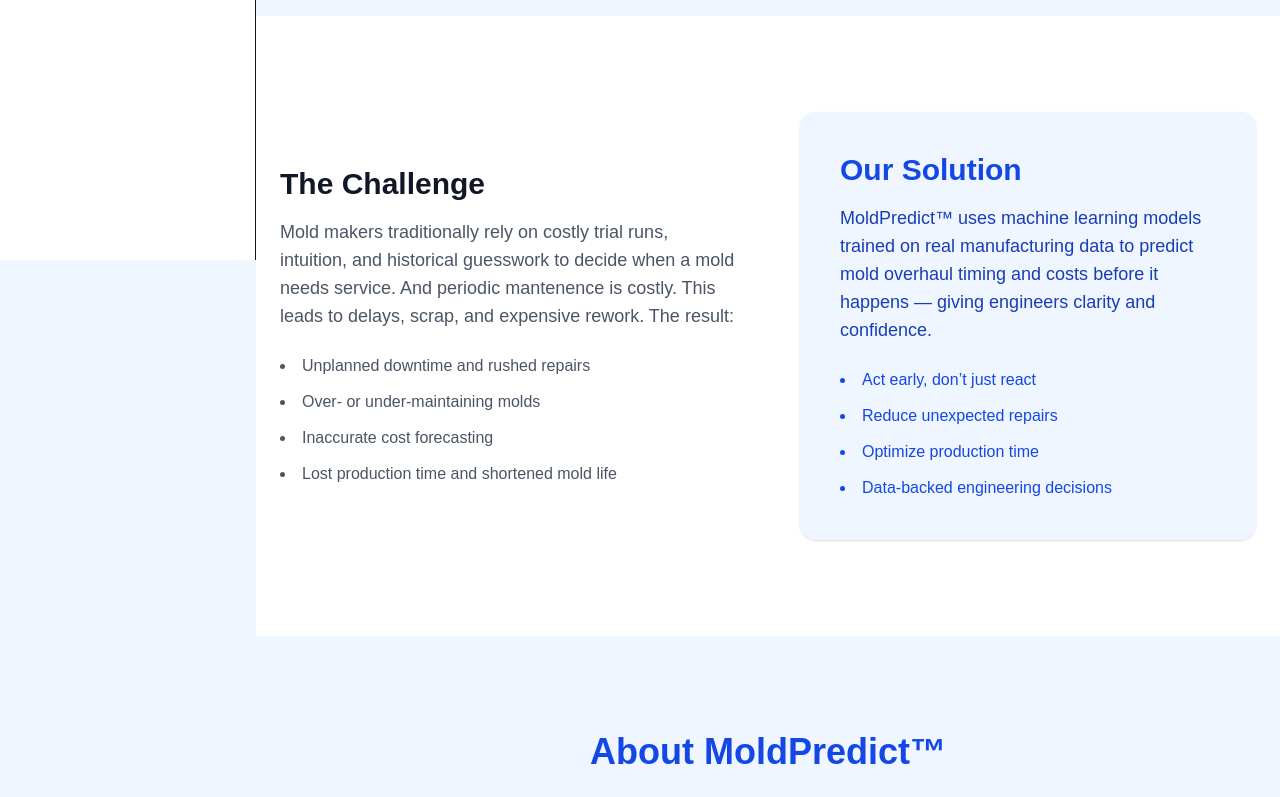
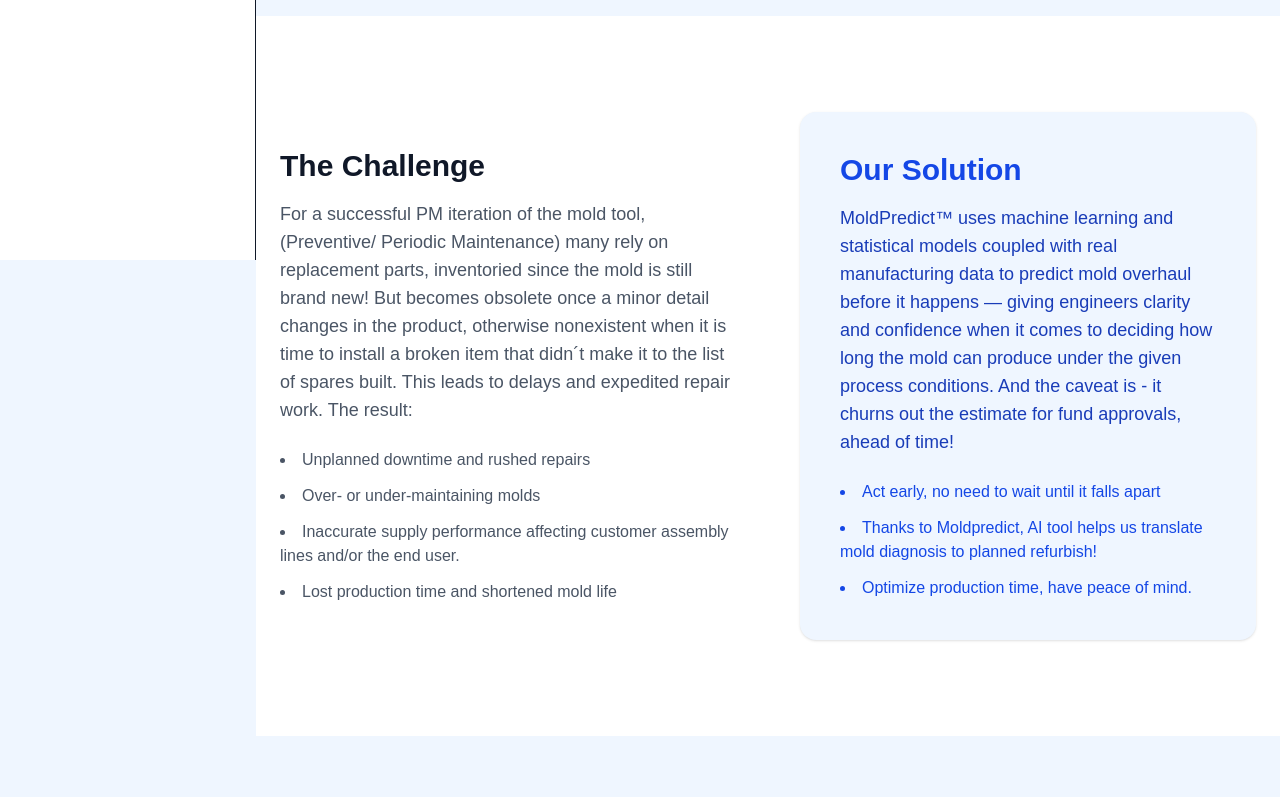
Before and after one commit to joe-syritamaria/predilytics-website, a Next.js app: page /moldpredict in a window 1280 px wide. Shown: the part 540-1337 px from the top of the page. Built offline with nearby package versions, Linux system fonts and the light colour scheme.

Commit message:
Update Challenge and Solution text

```diff
--- a/app/moldpredict/components/ProblemSolution.tsx
+++ b/app/moldpredict/components/ProblemSolution.tsx
@@ -12,17 +12,17 @@
           </h2>
 
           <p className="mt-4 text-lg text-gray-600">
-            Mold makers traditionally rely on costly trial runs,
-            intuition, and historical guesswork to decide when
-            a mold needs service. And periodic mantenence is costly.
-            This leads to delays, scrap, and expensive rework.
-            The result:
+            For a successful PM iteration of the mold tool, (Preventive/ Periodic Maintenance)
+            many rely on replacement parts, inventoried since the mold is still brand new!  But
+            becomes obsolete once a minor detail changes in the product, otherwise nonexistent
+            when it is time to install a broken item that didn´t make it to the list of spares built.
+            This leads to delays and expedited repair work. The result:
           </p>
 
           <ul className="mt-6 space-y-3 text-gray-600 list-disc list-inside">
             <li>Unplanned downtime and rushed repairs</li>
             <li>Over- or under-maintaining molds</li>
-            <li>Inaccurate cost forecasting</li>
+            <li>Inaccurate supply performance affecting customer assembly lines and/or the end user.</li>
             <li>Lost production time and shortened mold life</li>
           </ul>
         </div>
@@ -34,16 +34,17 @@
           </h2>
 
           <p className="mt-4 text-lg text-blue-800">
-            MoldPredict™ uses machine learning models trained on real
-            manufacturing data to predict mold overhaul timing and costs
-            before it happens — giving engineers clarity and confidence.
+            MoldPredict™ uses machine learning and statistical models coupled with real
+            manufacturing data to predict mold overhaul before it happens — giving engineers
+            clarity and confidence when it comes to deciding how long the mold can produce under
+            the given process conditions. And the caveat is - it churns out the estimate for fund
+            approvals, ahead of time!
           </p>
 
           <ul className="mt-6 space-y-3 text-blue-700 list-disc list-inside">
-            <li>Act early, don’t just react</li>
-            <li>Reduce unexpected repairs</li>
-            <li>Optimize production time</li>
-            <li>Data-backed engineering decisions</li>
+            <li>Act early, no need to wait until it falls apart</li>
+            <li>Thanks to Moldpredict, AI tool helps us translate mold diagnosis to planned refurbish!</li>
+            <li>Optimize production time, have peace of mind.</li>
           </ul>
         </div>
       </div>
```
